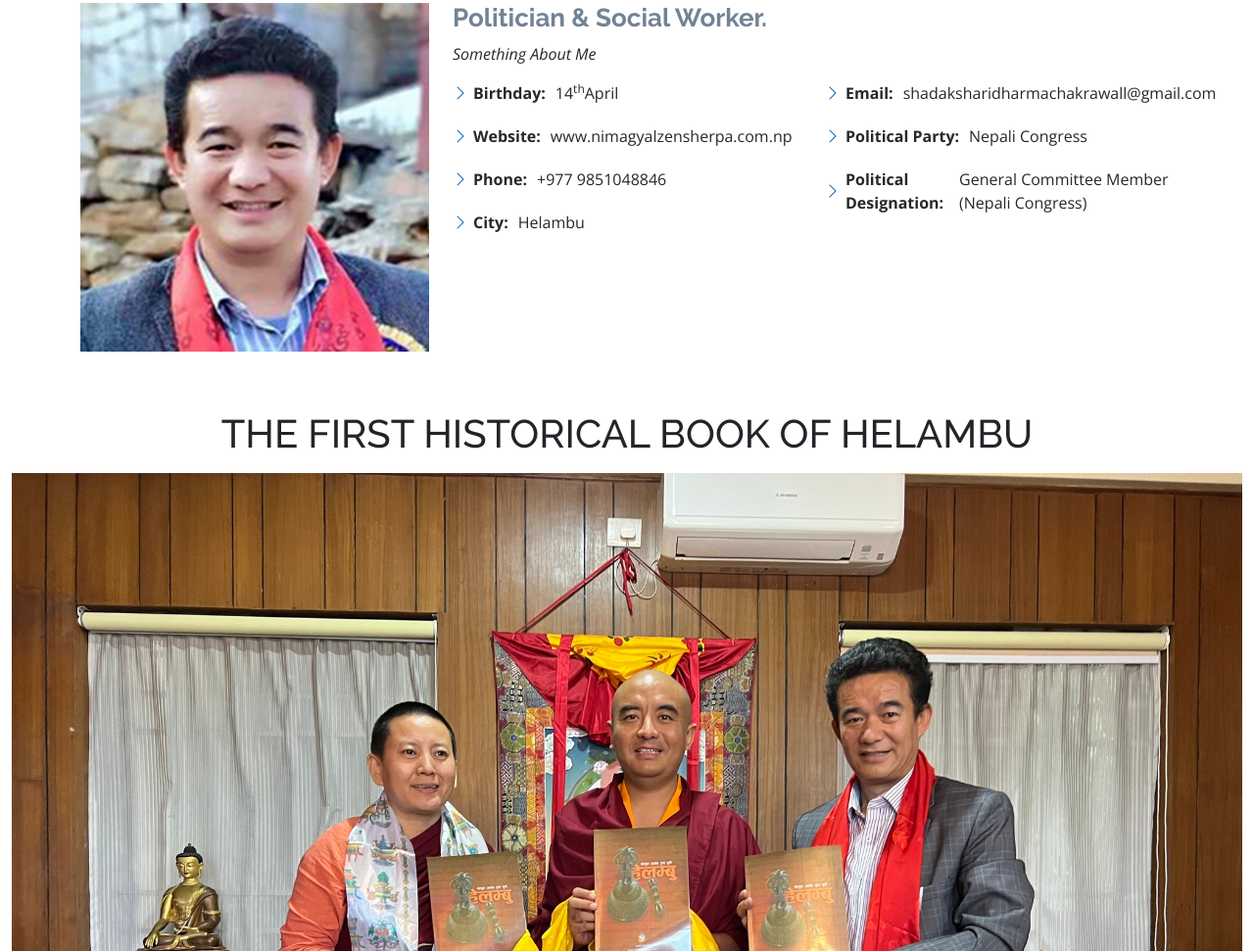
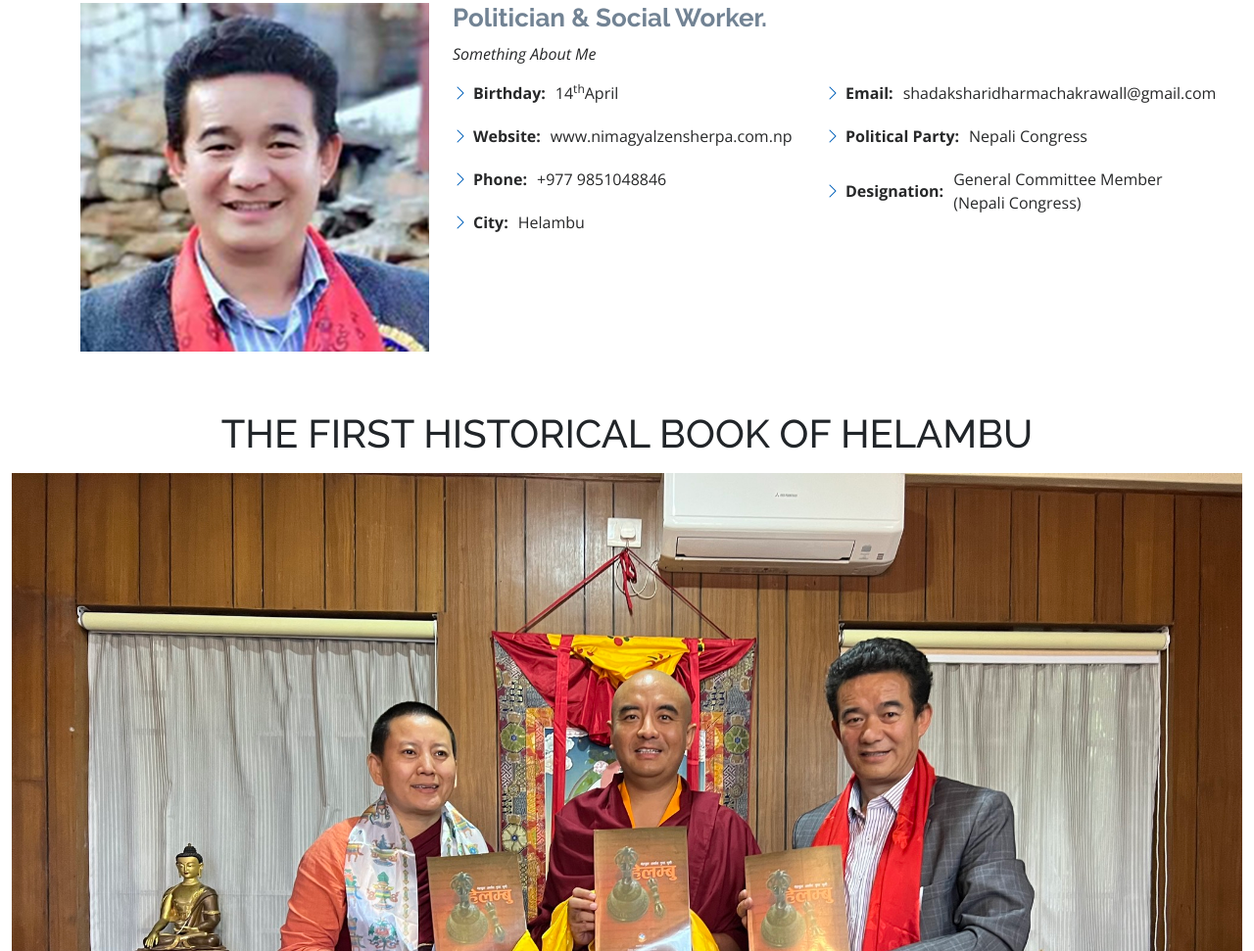
Before and after one commit to nimagyalzen/nimagyalzen, a plain HTML site: page index.html in a window 1280 px wide. Shown: the part 1013-1984 px from the top of the page at 98% size. Drawn offline with nearby package versions, Linux system fonts and the light colour scheme.

Commit message:
Update index.html

```diff
--- a/index.html
+++ b/index.html
@@ -95,7 +95,7 @@
                 <ul>
                   <li><i class="bi bi-chevron-right"></i> <strong>Email:</strong> <span>shadaksharidharmachakrawall@gmail.com</span></li>
                   <li><i class="bi bi-chevron-right"></i> <strong>Political Party:</strong> <span>Nepali Congress</span></li>
-                  <li><i class="bi bi-chevron-right"></i> <strong>Political Designation:</strong> <span>General Committee Member (Nepali Congress)</span></li>
+                  <li><i class="bi bi-chevron-right"></i> <strong>Designation:</strong> <span>General Committee Member (Nepali Congress)</span></li>
                 </ul>
               </div>
             </div>
```
